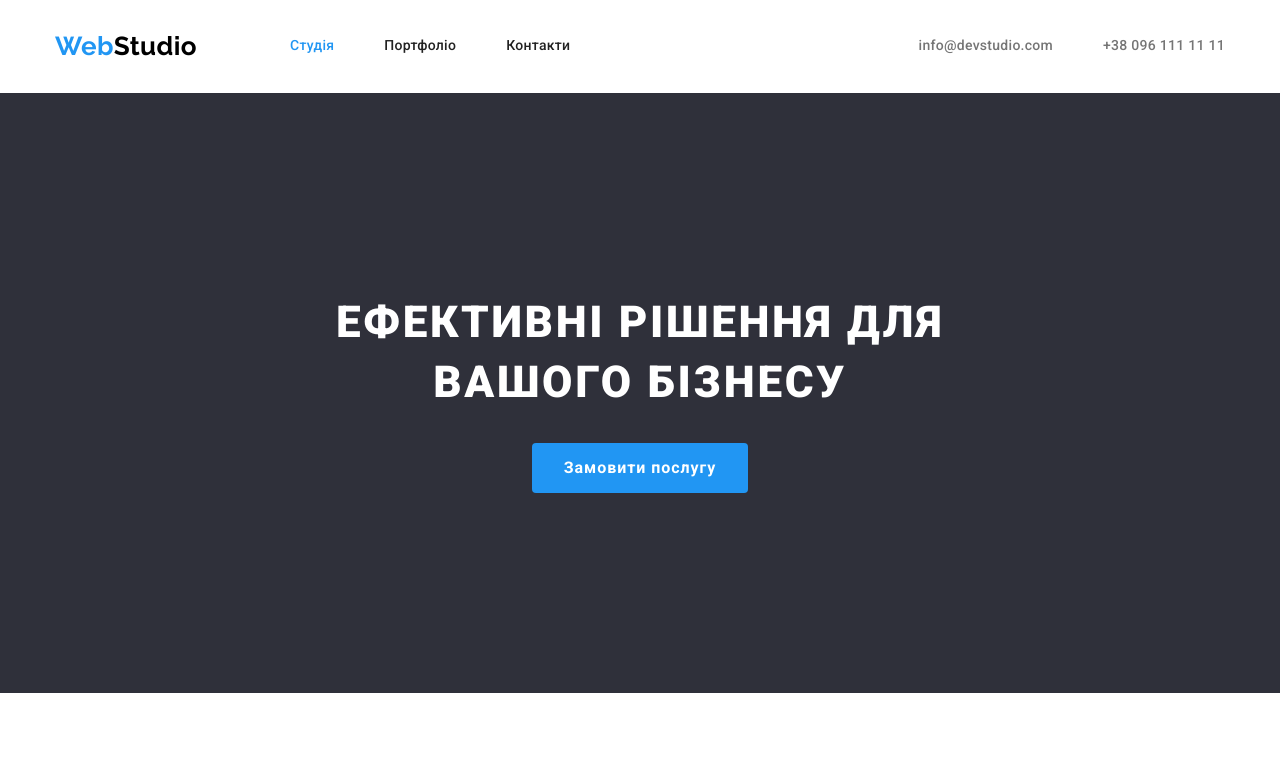
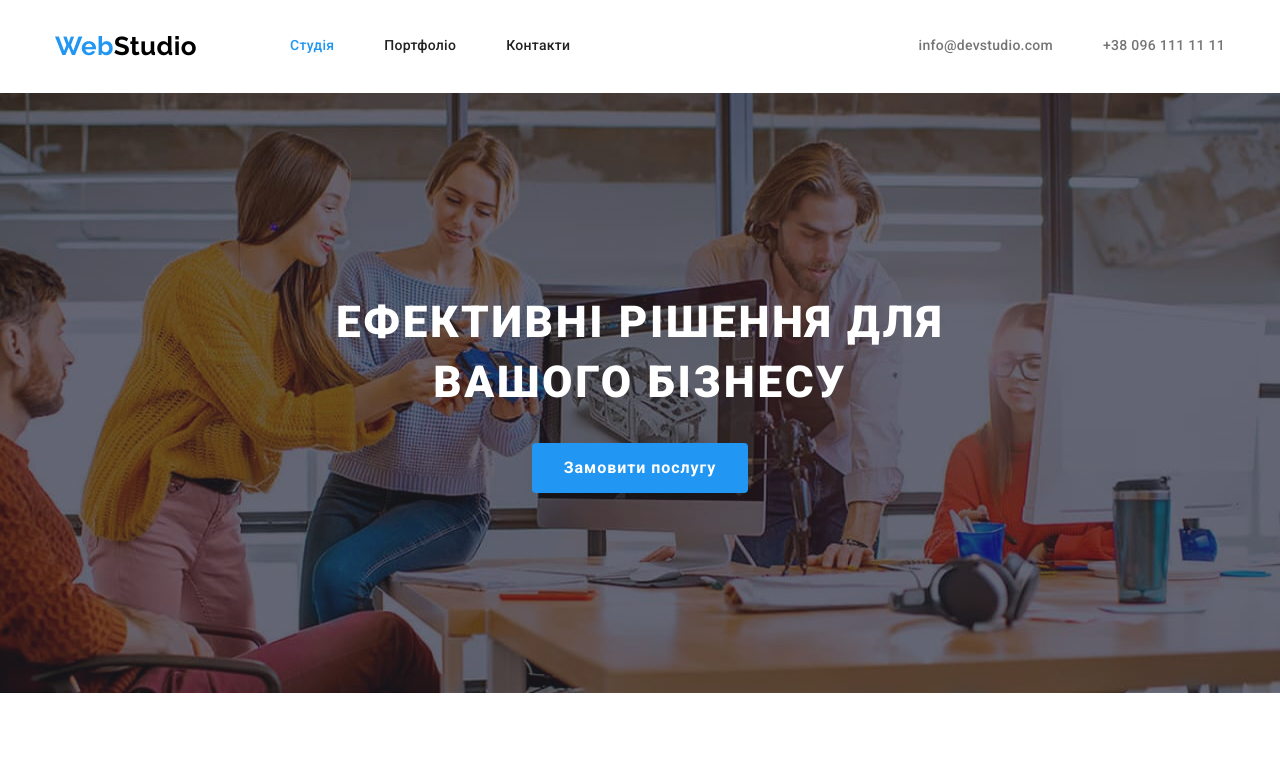
Before and after one commit to elena-rivka/goit-markup-hw-04, a plain HTML site: page index.html in a window 1280 px wide. Shown: the top 783 px of the page. Drawn offline with nearby package versions, Linux system fonts and the light colour scheme.

Commit message:
додає фонове зображення в герой

```diff
--- a/css/styles.css
+++ b/css/styles.css
@@ -10,6 +10,7 @@
     --color-logo: #000;
     --color-border: #ECECEC;
     --color-border-portfolio: #EEEEEE;
+    --color-bg: #C4C4C4;
 }
 
 body {
@@ -145,8 +146,16 @@ img {
 }
 
 .hero-bg {
-    background-color: var(--bg-dark);
+    background-image: linear-gradient(rgba(47, 48, 58, 0.4), rgba(47, 48, 58, 0.4)), url(../images/img-bg.jpg);
+    max-width: 1600рх;
+    background-repeat: no-repeat;
+    background-position: center;
+    background-size: cover;
+
+    background-color: var(--color-bg);
+
 }
+
 .hero-title {
     margin: 0 auto;
     max-width: 696px;
```
Also changed, not shown: images/img-bg.jpg (added), 1 other file.
